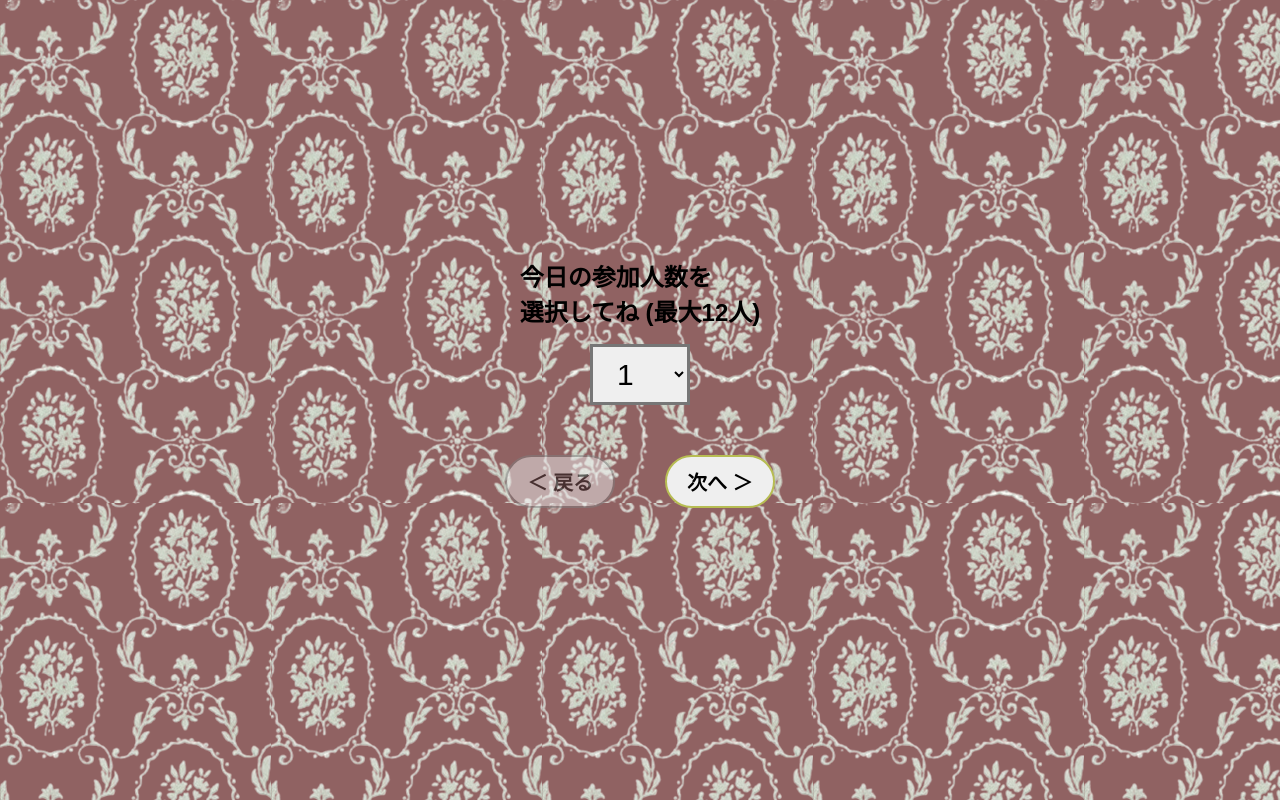
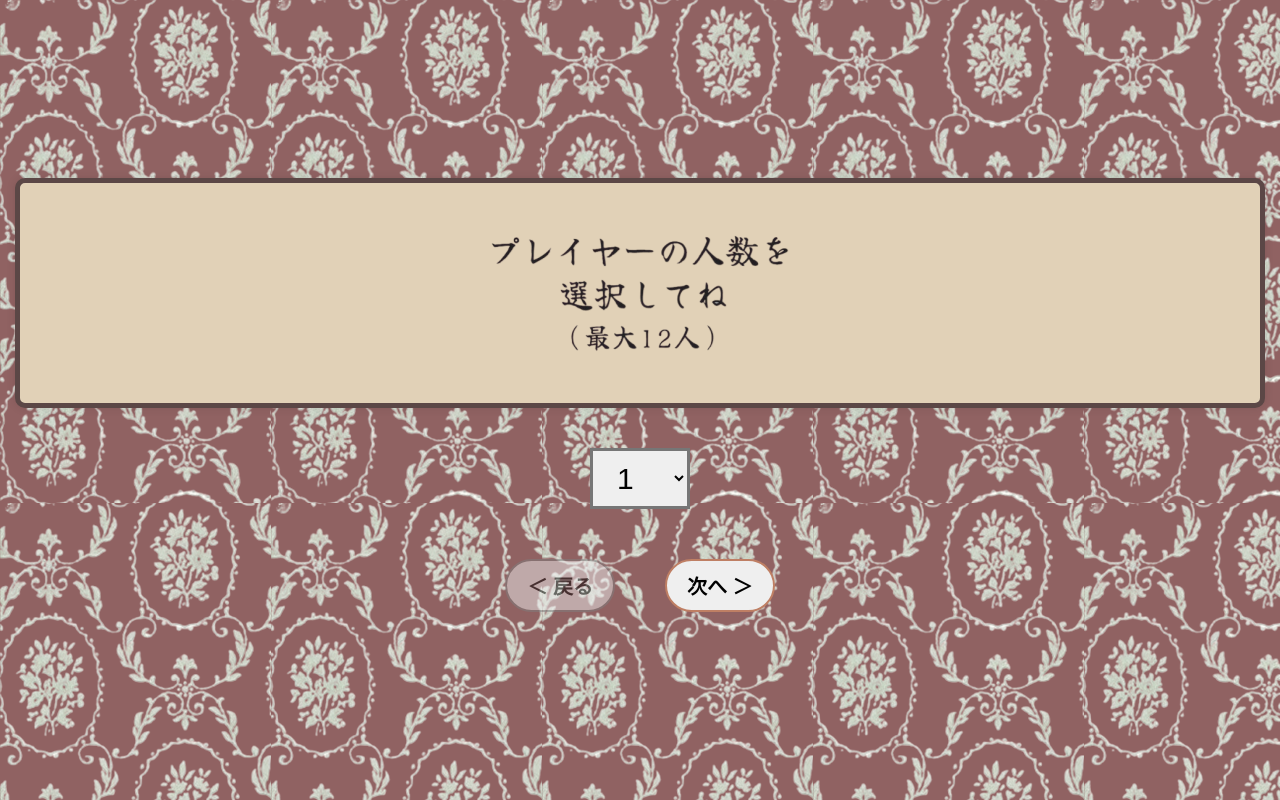
Before and after one commit to tachikiiii/IzakayaGames, a plain HTML site: page player-select.html in a window 1280 px wide. Drawn offline with Linux system fonts and the light colour scheme.

Commit message:
update design 01

```diff
--- a/player-select.html
+++ b/player-select.html
@@ -8,7 +8,10 @@
 </head>
 <body>
 
-    <h1>今日の参加人数を<br>選択してね (最大12人)</h1>
+    <div class="barrier">
+        <img src="img/lettering-playerselect.png">
+    </div>
+
     <select class="pulldown" id="numberSelect">
         <option value="1">1</option>
         <option value="2">2</option>
@@ -26,7 +29,7 @@
 
     <div class="playerSelect-button">
         <button class="playerSelect-back" id="backBtn">＜ 戻る</button>
-        <button class="testButton" id="submitBtn">次へ ＞</button>
+        <button class="buttonDesign" id="submitBtn">次へ ＞</button>
     </div>
 
     <script src="playerSelect.js"></script>
--- a/style.css
+++ b/style.css
@@ -10,6 +10,20 @@
     height: 100vh;
     background: url(./img/background.png);
     background-repeat: repeat;
+  }
+
+  .barrier{
+    border: 5px solid #5B4746;
+    padding: 40px;
+    margin: 40px;
+    width: calc(100vw - 120px);
+    display: inline-block;
+    background-color: #E1D1B7;
+    border-radius: 10px;
+    box-shadow: 0 0 10px rgba(0, 0, 0, 0.1);
+    display: flex;
+    justify-content: center;
+    align-items: center;
   }
 
   header {
@@ -110,11 +124,11 @@
   .playerSelect-button{
     display: flex;
     align-items: center;
-    margin: 50px 50px 50px 50px;
+    margin: 50px 20px 50px 20px;
     justify-content: space-evenly;
   }
 
-  .testButton{
+  .buttonDesign{
     display: block;
     text-decoration: none;
     width: auto;
@@ -122,14 +136,14 @@
     font-size: 20px;
     padding: 10px 20px 10px 20px;
     font-weight: bold;
-    border: 2px solid #B7BD53;
+    border: 2px solid #BF7F64;
     color: #000;
     margin: 0px 25px 0px 25px;
   }
 
-  .testButton:hover {
+  .buttonDesign:hover {
     color: #fff;
-    background: #B7BD53;
+    background: #BF7F64;
   }
 
   .playerSelect-back{
```
Also changed, not shown: icon-select.html (+4 -3 lines), img/lettering-iconselect.png (added), img/lettering-playerselect.png (added).
